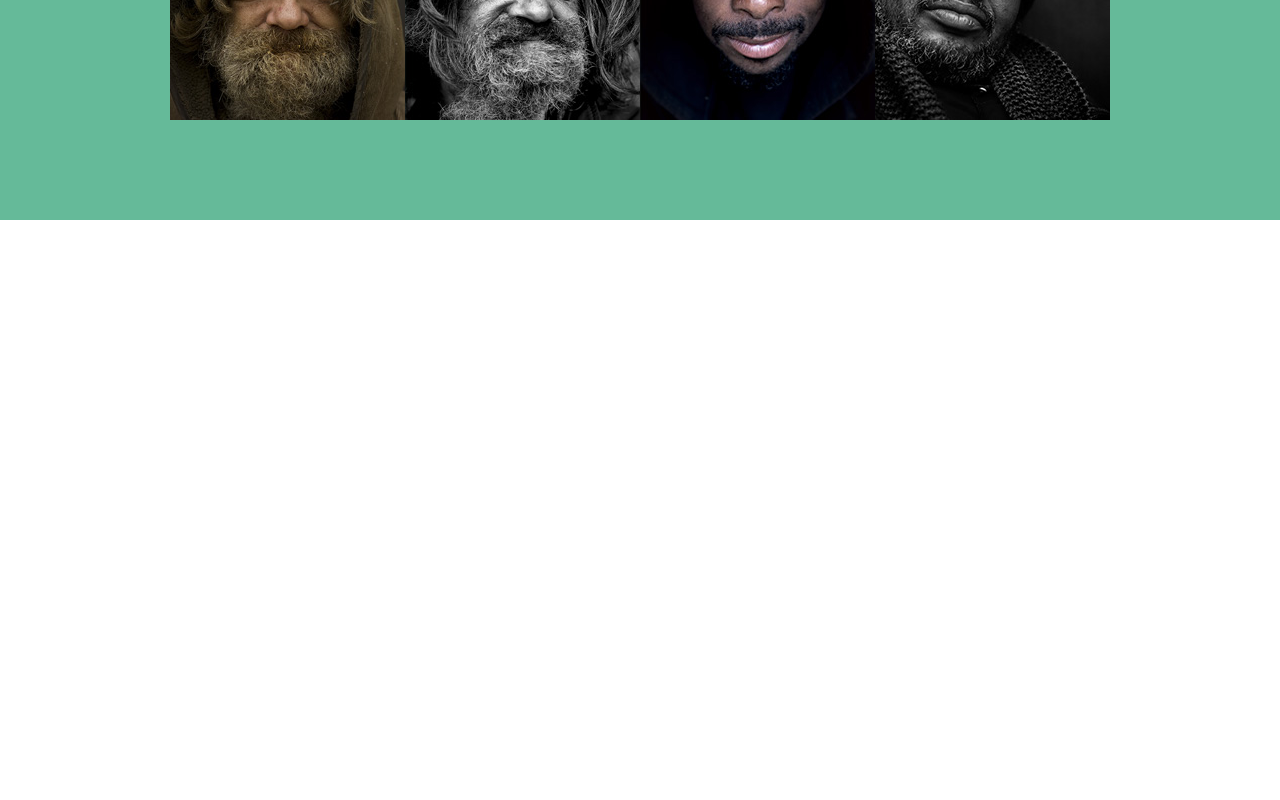
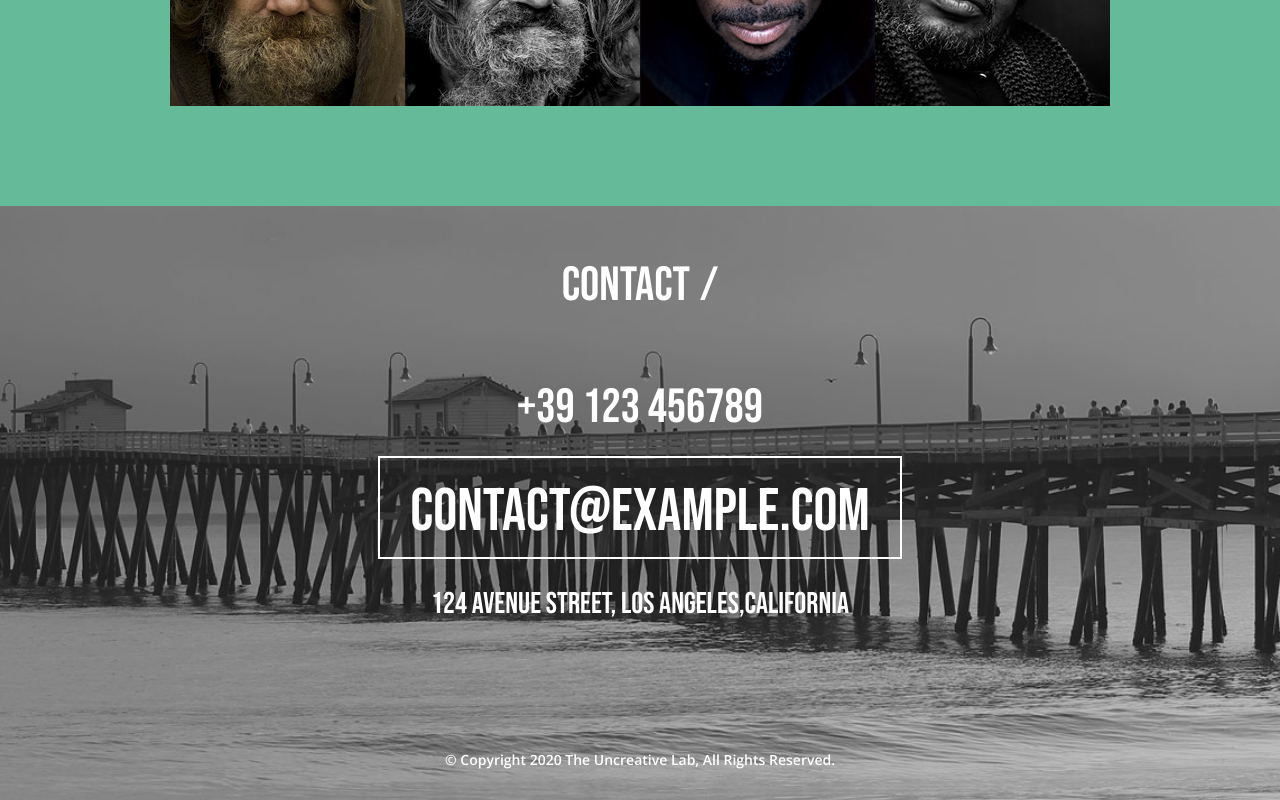
Before and after one commit to alexmirg/folio, a React (Create React App) app: page / in a window 1280 px wide. Shown: the part 1281-2081 px from the top of the page. Before the commit the page ends 1501 px from the top, so only its background shows below. Built offline with nearby package versions, Linux system fonts and the light colour scheme.

Commit message:
Implemented Footer component

```diff
--- a/package.json
+++ b/package.json
@@ -10,7 +10,8 @@
     "react-dom": "^16.14.0",
     "react-router-dom": "^5.2.0",
     "react-scripts": "3.4.3",
-    "styled-components": "^5.2.0"
+    "styled-components": "^5.2.0",
+    "styled-reset": "^4.2.3"
   },
   "scripts": {
     "start": "react-scripts start",
--- a/src/App.js
+++ b/src/App.js
@@ -1,17 +1,20 @@
 import React from 'react'
 import {BrowserRouter as Router, Switch, Route } from 'react-router-dom'
-import GlobalStyle from './GlobalStyles'
+import GlobalStyle from './theme/GlobalStyles'
+import { Reset as ResetStyle } from 'styled-reset'
 
-import { Header, Navbar, Portfolio } from './components'
+import { Header, Navbar, Portfolio, Footer } from './components'
 
 function App() {
   return (
     <Router>
     <div className="App">
+      <ResetStyle />
       <GlobalStyle />
       <Header />
       <Navbar />
       <Portfolio />
+      <Footer />
     </div>
     </Router>
   );
--- /dev/null
+++ b/src/components/Footer/Footer.elements.js
@@ -0,0 +1,84 @@
+import styled from 'styled-components'
+import { Link } from 'react-router-dom'
+
+export const PageFooter = styled.footer`
+    position: relative;
+    padding: 56px 0 30px;
+    background: #676767  url(${({bgImage}) => (bgImage ? bgImage : '')}) no-repeat center center;
+    background-size: cover;
+`
+
+export const FooterContent = styled.div`
+    position: relative;
+`
+
+export const HeadingSmall = styled.span`
+    display: block;
+    font-size: 2rem;
+
+    @media screen and (min-width: 768px) {
+        font-size: 3.6rem;
+    }
+`
+
+export const FooterContact = styled.div`
+    margin-bottom: 110px;
+    display: flex;
+    flex-direction: column;
+    align-items: center;
+    font-family: 'Bebas Neue', sans-serif;
+    font-size: 3.2rem;
+
+    @media screen and (min-width: 576px) {
+        padding: .4em 1.5em .25em;
+        border-width: 4px;
+        font-size: 4rem;
+    }
+
+    @media screen and (min-width: 768px) {
+        border-width: 5px;
+        font-size: 6rem;
+    }
+`
+
+export const ContactNumber = styled(Link)`
+    font-size: .8em;
+    transition: all .2s;
+
+    &:hover {
+        text-decoration: none;
+        color: #e74c3c;
+    }
+`
+
+export const ContactEmail = styled(Link)`
+    display: block;
+    padding: .4em .5em .25em;
+    margin: 24px 0;
+    border: 2px solid #fff;
+    font-size: 1em;
+    text-decoration: none;
+    transition: all .2s;
+
+    &:hover {
+        text-decoration: none;
+        color: #e74c3c;
+        border-color: #e74c3c;
+    }
+`
+
+export const Address = styled.p`
+    font-size: .5em;
+`
+
+export const Copyright = styled.div`
+    text-align: center;
+    font-weight: 600;
+    font-size: 1.2rem;
+
+    @media screen and (min-width: 768px) {
+        font-size: 1.4rem;
+    }
+`
+
+export const Paragraph = styled.p``
--- /dev/null
+++ b/src/components/Footer/Footer.js
@@ -0,0 +1,52 @@
+import React from 'react'
+import { Container } from '../../theme/GlobalStyles'
+import {
+    PageFooter,
+    FooterContent,
+    FooterContact,
+    ContactNumber,
+    ContactEmail,
+    Address,
+    Copyright,
+    Paragraph
+} from './Footer.elements'
+
+import Heading from '../Heading/Heading'
+import Overlay from '../Overlay/Overlay'
+
+import bgImage from '../../images/footer_bg.jpg'
+
+const data = {
+    title: 'Contact',
+    subtitle: ''
+}
+
+const Footer = () => {
+    return (
+        <>
+            <PageFooter bgImage={bgImage}>
+                <Container>
+                    <Overlay />
+                    <FooterContent>
+                        <Heading data={data}/>
+                        <FooterContact>
+                            <ContactNumber to="tel:+39123456789">+39 123 456789</ContactNumber>
+                            <ContactEmail to="mailto:contact@example.com">contact@example.com</ContactEmail>
+                            <Address>
+                                124 Avenue Street, Los angeles,California
+                            </Address>
+                        </FooterContact>
+
+                        <Copyright>
+                            <Paragraph>
+                                © Copyright 2020 The Uncreative Lab, All Rights Reserved.
+                            </Paragraph>
+                        </Copyright>
+                    </FooterContent>
+                </Container>
+            </PageFooter>
+        </>
+    )
+}
+
+export default Footer
--- a/src/components/Header/Header.js
+++ b/src/components/Header/Header.js
@@ -1,5 +1,5 @@
 import React from 'react'
-import { Container } from '../../GlobalStyles'
+import { Container } from '../../theme/GlobalStyles'
 import {
     PageHeader,
     HeaderContent,
--- a/src/components/Heading/Heading.js
+++ b/src/components/Heading/Heading.js
@@ -5,16 +5,21 @@ import {
     Subtitle
 } from './Heading.elements'
 
-const Heading = () => {
+const Heading = (props) => {
+    const title = props.data.title
+    ? <Title>{props.data.title}</Title>
+    : '';
+
+    const subtitle = props.data.subtitle
+    ? <Subtitle>{props.data.subtitle}</Subtitle>
+    : '';
+
+
     return (
         <>
             <HeadingBlock>
-                <Title>
-                    Portfolio
-                </Title>
-                <Subtitle>
-                    Glamour fashion personal street portrait
-                </Subtitle>
+                {title}
+                {subtitle}
             </HeadingBlock>
         </>
     )
--- a/src/components/Navbar/Navbar.js
+++ b/src/components/Navbar/Navbar.js
@@ -1,5 +1,5 @@
 import React from 'react'
-import { Container } from '../../GlobalStyles'
+import { Container } from '../../theme/GlobalStyles'
 import {
     Navigation,
     NavContent,
--- a/src/components/Portfolio/Portfolio.js
+++ b/src/components/Portfolio/Portfolio.js
@@ -1,16 +1,21 @@
 import React from 'react'
-import { Container } from '../../GlobalStyles'
+import { Container } from '../../theme/GlobalStyles'
 import { PortfolioSection } from './Portfolio.elements'
 
 import Heading from '../Heading/Heading'
 import Gallery from '../Gallery/Gallery'
+
+const data = {
+    title: 'Portfolio',
+    subtitle: 'GLAMOUR FASHION PERSONAL STREET PORTRAIT'
+}
 
 const Portfolio = () => {
     return (
         <>
             <PortfolioSection>
                 <Container>
-                    <Heading />
+                    <Heading data={data}/>
                     <Gallery />
                 </Container>
             </PortfolioSection>
--- a/src/components/index.js
+++ b/src/components/index.js
@@ -1,4 +1,5 @@
 export {default as Header} from './Header/Header'
+export {default as Footer} from './Footer/Footer'
 export {default as Navbar} from './Navbar/Navbar'
 export {default as Socials} from './Socials/Socials'
 export {default as Logo} from './Logo/Logo'
--- a/src/index.js
+++ b/src/index.js
@@ -1,10 +1,15 @@
 import React from 'react';
 import ReactDOM from 'react-dom';
+import { ThemeProvider } from 'styled-components';
+
 import App from './App';
+import Theme from './theme/theme'
 
 ReactDOM.render(
   <React.StrictMode>
-    <App />
+    <ThemeProvider theme={Theme}>
+      <App />
+    </ThemeProvider>
   </React.StrictMode>,
   document.getElementById('root')
 );
--- /dev/null
+++ b/src/theme/theme.js
@@ -0,0 +1,29 @@
+export default {
+    colors: {
+        headingColor: '#252222',
+        whiteColor: '#fff',
+        baseOverlayColor: 'rgba(0,0,0, 0.2)',
+        brandColor: '#65ba99',
+        brandColor06: 'rgba(101, 186, 153, .6)',
+        testimonialColor: '#62473a',
+        backgroundPrimaryColor: '#cdcdcd',
+        accentColor: '#e74c3c',
+        greyColor: '#676767',
+        sponsorColor: '#bebebe',
+    },
+    fontSize: {
+
+    },
+    mediaQueries: {
+        smallDown: `only screen and (max-width: 576px)`,
+        mediumDown: `only screen and (max-width: 576px)`,
+        largeDown: `only screen and (max-width: 576px)`,
+        xLargeDown: `only screen and (max-width: 576px)`,
+    },
+    breakpoints: {
+        sm: '576px',
+        md: '768px',
+        lg: '992px',
+        xl: '1200px'
+    }
+}
```
Also changed, not shown: src/images/footer_bg.jpg (renamed from src/assets/folio-old/img/footer_bg.jpg), src/theme/GlobalStyles.js (renamed from src/GlobalStyles.js), 1 other file (tests, documents, lock files or other folders).
